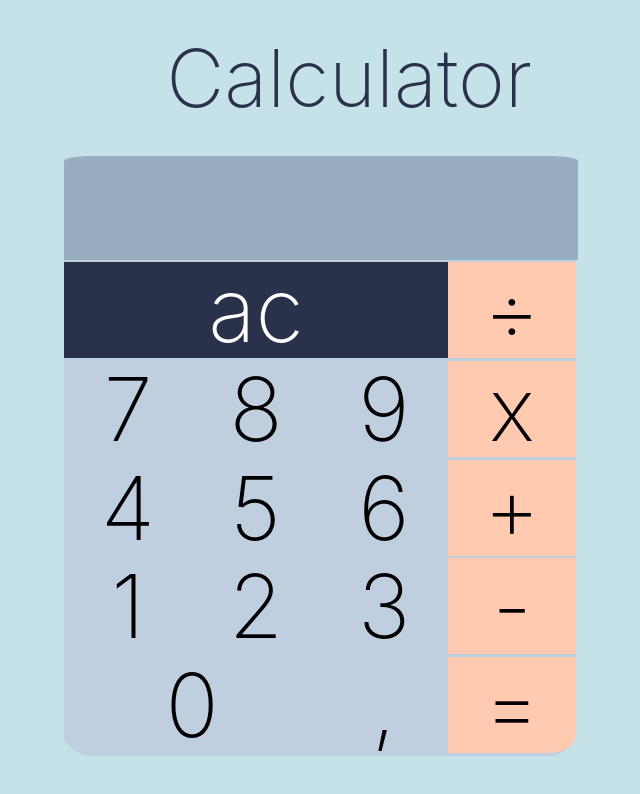
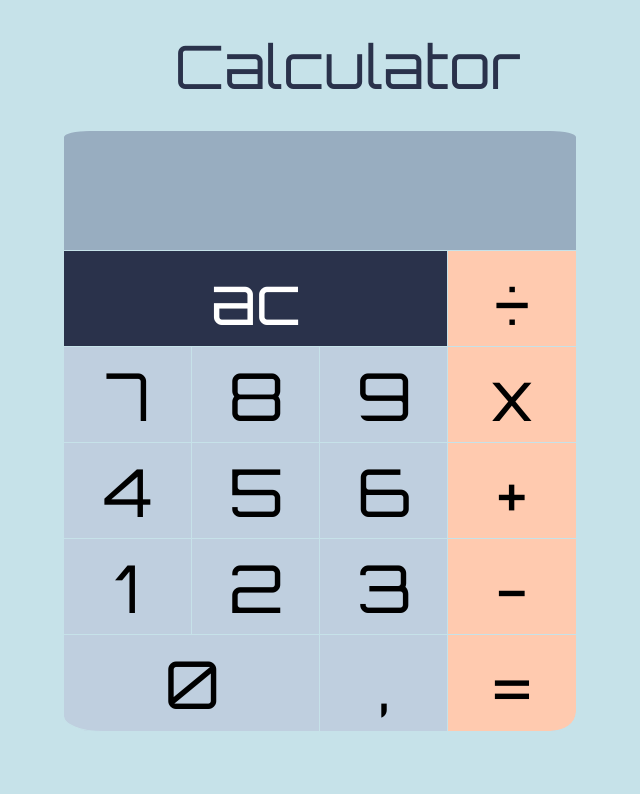
Before and after one commit to brrrouillard/react-calculator, a React (Create React App) app: page / in a window 1280 px wide. Shown: the top 794 px of the page, without its empty margins (320-960 px from the left). Built offline with nearby package versions, Linux system fonts and the light colour scheme.

Commit message:
Change font and improve design

```diff
--- a/src/App.css
+++ b/src/App.css
@@ -5,4 +5,5 @@
   height: 100vh;
   align-items: center;
   flex-direction: column;
+  font-size: 75%;
 }
--- a/src/components/calculator/button/_Button.css
+++ b/src/components/calculator/button/_Button.css
@@ -7,6 +7,7 @@
     height: 16%;
     cursor: pointer;
     font-weight: 200;
+    outline: 1.5px solid #c6e2e9;
 }
 
 .button-ac {
--- a/src/components/calculator/output/Output.js
+++ b/src/components/calculator/output/Output.js
@@ -5,7 +5,7 @@ import "./_Output.css";
 export class Output extends Component {
   render() {
     return (
-      <div>
+      <div className="output-container">
         <input className="output" type="text" name="" id="" value={this.props.output} />
       </div>
     );
--- a/src/components/calculator/output/_Output.css
+++ b/src/components/calculator/output/_Output.css
@@ -1,13 +1,20 @@
+.output-container {
+    height: 20%;
+}
+
 .output {
-    width: 99.6%;
+    width: 90%;
     border-top-right-radius: 5%;
     border-top-left-radius: 5%;
-    font-size: 550%;
+    font-size: 650%;
     background-color: #98adc0;
     outline: none;
     border: none;
     color: whitesmoke;
     font-weight: 100;
+    padding-left: 5%;
+    padding-right: 5%;
+    height: 100%;
 }
 
 input:focus {
--- a/src/index.css
+++ b/src/index.css
@@ -1,9 +1,8 @@
+@import url('https://fonts.googleapis.com/css?family=Orbitron');
 body {
   margin: 0;
   padding: 0;
-  font-family: -apple-system, BlinkMacSystemFont, "Segoe UI", "Roboto", "Oxygen",
-    "Ubuntu", "Cantarell", "Fira Sans", "Droid Sans", "Helvetica Neue",
-    sans-serif;
+  font-family: 'Orbitron', sans-serif;
   -webkit-font-smoothing: antialiased;
   -moz-osx-font-smoothing: grayscale;
 }
```
